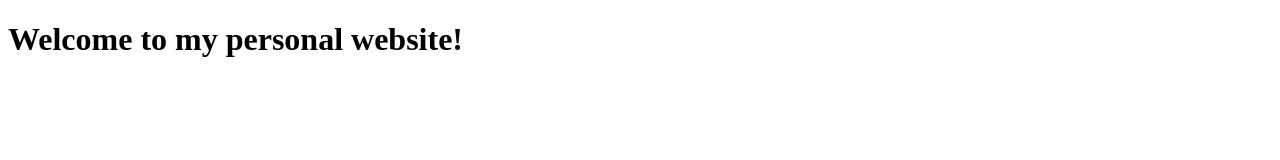
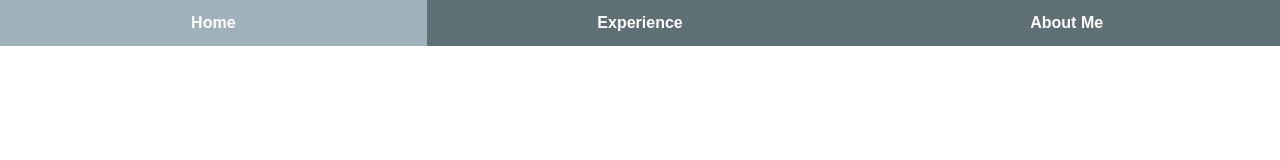
Before and after one commit to mattyym/personalwebsite, a plain HTML site: page index.html in a window 1280 px wide. Drawn offline with Linux system fonts and the light colour scheme.

Commit message:
added nav bar

```diff
--- a/index.html
+++ b/index.html
@@ -5,8 +5,16 @@
     <meta name="viewport" content="width=device-width, initial-scale=1.0">
     <title>Matt Mifsud's Website</title>
 </head>
+  <link rel="stylesheet" href="style.css" />
 <body>
-    <h1>Welcome to my personal website!</h1>
+
+    <nav class="navbar">
+        <ul>
+            <li><a href="#">Home</a></li>
+            <li><a href="#">Experience</a></li>
+            <li><a href="#">About Me</a></li>
+        </ul>
+    </nav>
 
 </body>
 </html>
--- /dev/null
+++ b/style.css
@@ -0,0 +1,30 @@
+body {
+  margin: 0;
+  font-family: sans-serif;
+}
+
+.navbar ul {
+  list-style-type: none;
+  margin: 0;
+  padding: 0;
+  background-color: #5f6f76;
+  display: flex;
+}
+
+.navbar li {
+  flex: 1;
+}
+
+.navbar a {
+  display: block;
+  text-align: center;
+  padding: 14px;
+  text-decoration: none;
+  color: white;
+  font-weight: bold;
+}
+
+.navbar a:hover,
+.navbar a:focus {
+  background-color: #a1b1bc;
+}
```
